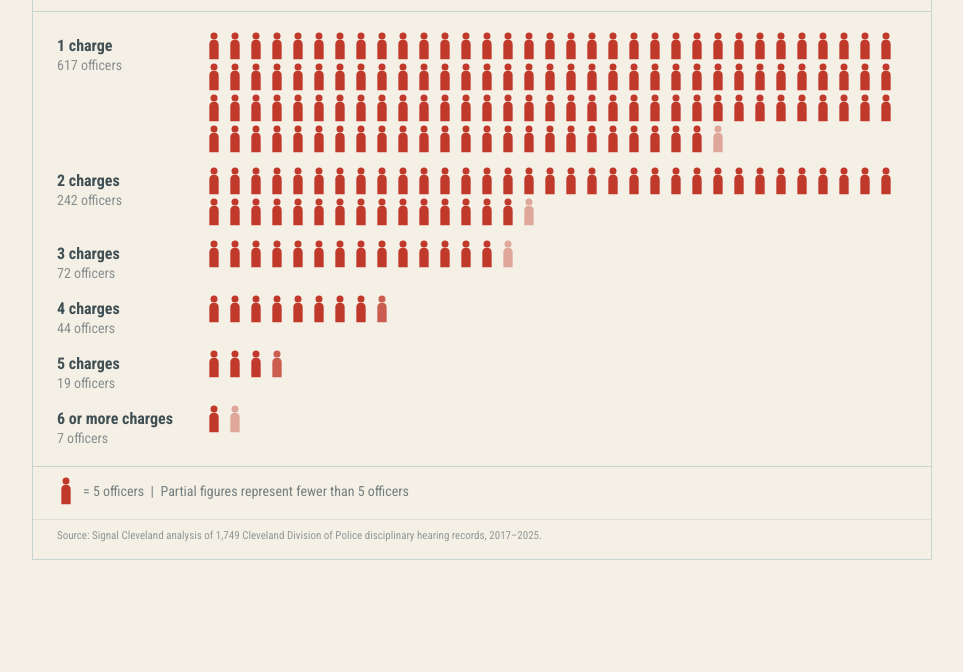
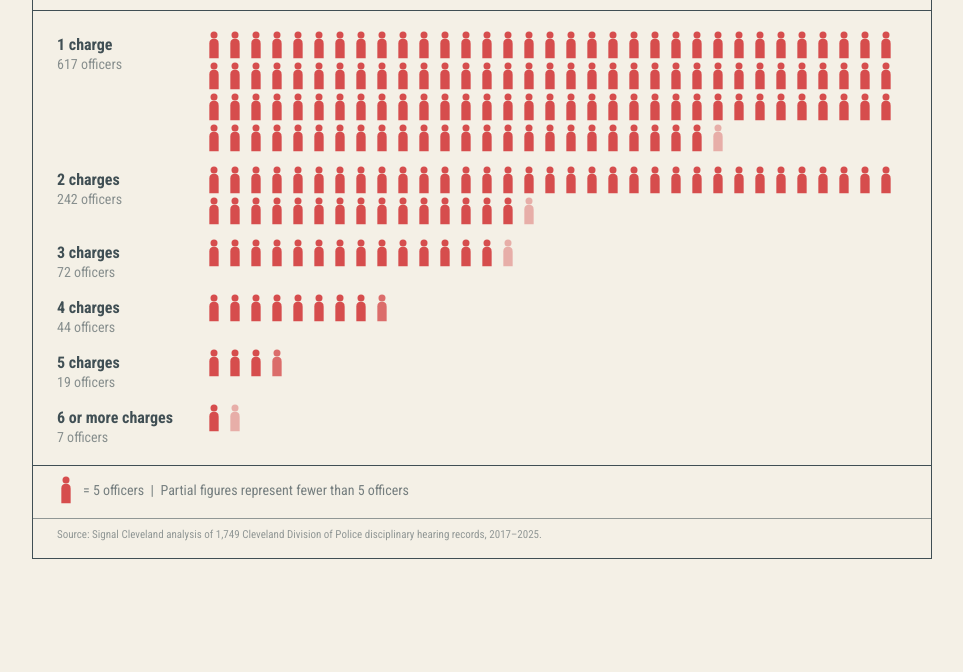
Before and after one commit to eesedla/CPD-isotype-viz, a plain HTML site: page index.html in a window 1280 px wide. Shown: the part 128-800 px from the top of the page, without its empty margins (158-1121 px from the left). Drawn offline with Linux system fonts and the light colour scheme.

Commit message:
Update color palette and container styling

```diff
--- a/chart.css
+++ b/chart.css
@@ -14,7 +14,8 @@ body {
   width: 100%;
   max-width: 900px;
   background: #f4f0e6;
-  border: 1px solid #c8d4d0;
+  border: 1px solid #404F54;
+  border-top: none;
   overflow: hidden;
 }
 
@@ -22,13 +23,13 @@ body {
   content: '';
   display: block;
   height: 4px;
-  background: #DAEAE5;
+  background: #F4c913;
   width: 100%;
 }
 
 .viz-header {
   padding: 16px 24px 14px;
-  border-bottom: 1px solid #c8d4d0;
+  border-bottom: 1px solid #404F54;
 }
 
 .viz-kicker {
@@ -106,7 +107,7 @@ body {
   align-items: center;
   gap: 8px;
   padding: 10px 24px 14px;
-  border-top: 1px solid #c8d4d0;
+  border-top: 1px solid #404F54;
 }
 
 .legend-icon {
@@ -126,6 +127,6 @@ body {
   color: #404F54;
   opacity: 0.55;
   padding: 8px 24px 14px;
-  border-top: 1px solid #c8d4d0;
+  border-top: 1px solid #404F54;
   line-height: 1.5;
 }
--- a/chart.js
+++ b/chart.js
@@ -1,14 +1,14 @@
 const SCALE = 5;
 
 const PERSON_SVG = `<svg class="icon-person" viewBox="0 0 20 36" xmlns="http://www.w3.org/2000/svg">
-  <circle cx="10" cy="5" r="4.5" fill="#c0392b"/>
-  <path d="M4 35 L4 16 Q4 10 10 10 Q16 10 16 16 L16 35 Z" fill="#c0392b"/>
+  <circle cx="10" cy="5" r="4.5" fill="#D64d4d"/>
+  <path d="M4 35 L4 16 Q4 10 10 10 Q16 10 16 16 L16 35 Z" fill="#D64d4d"/>
 </svg>`;
 
 function personFaded(opacity) {
   return `<svg class="icon-person" viewBox="0 0 20 36" xmlns="http://www.w3.org/2000/svg" style="opacity:${opacity}">
-  <circle cx="10" cy="5" r="4.5" fill="#c0392b"/>
-  <path d="M4 35 L4 16 Q4 10 10 10 Q16 10 16 16 L16 35 Z" fill="#c0392b"/>
+  <circle cx="10" cy="5" r="4.5" fill="#D64d4d"/>
+  <path d="M4 35 L4 16 Q4 10 10 10 Q16 10 16 16 L16 35 Z" fill="#D64d4d"/>
 </svg>`;
 }
 
--- a/index.html
+++ b/index.html
@@ -20,8 +20,8 @@
 
     <div class="legend">
       <svg class="legend-icon" viewBox="0 0 20 36" xmlns="http://www.w3.org/2000/svg">
-        <circle cx="10" cy="5" r="4.5" fill="#c0392b"/>
-        <path d="M4 35 L4 16 Q4 10 10 10 Q16 10 16 16 L16 35 Z" fill="#c0392b"/>
+        <circle cx="10" cy="5" r="4.5" fill="#D64d4d"/>
+        <path d="M4 35 L4 16 Q4 10 10 10 Q16 10 16 16 L16 35 Z" fill="#D64d4d"/>
       </svg>
       <span class="legend-text">= 5 officers &nbsp;|&nbsp; Partial figures represent fewer than 5 officers</span>
     </div>
```
